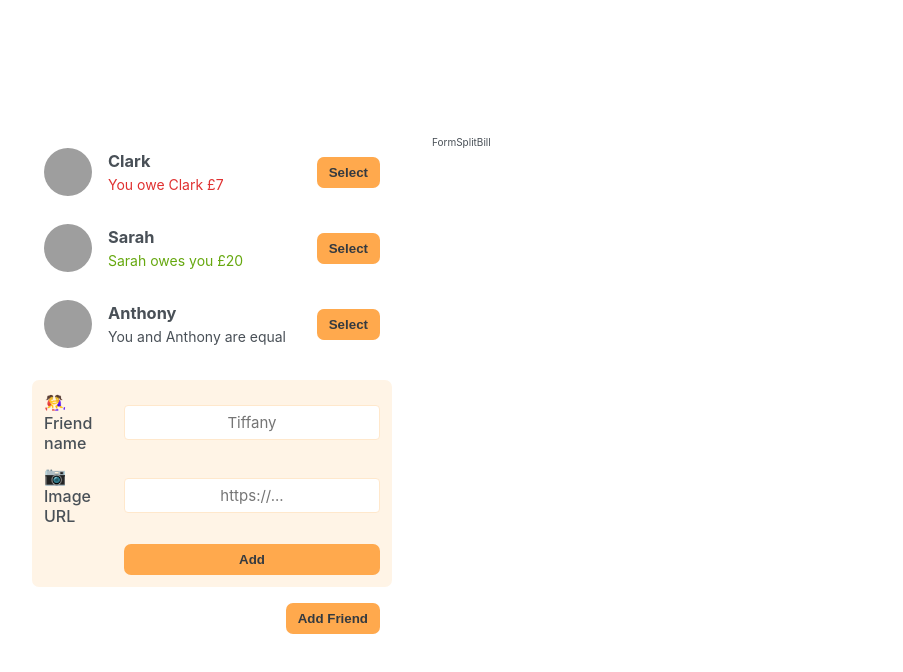
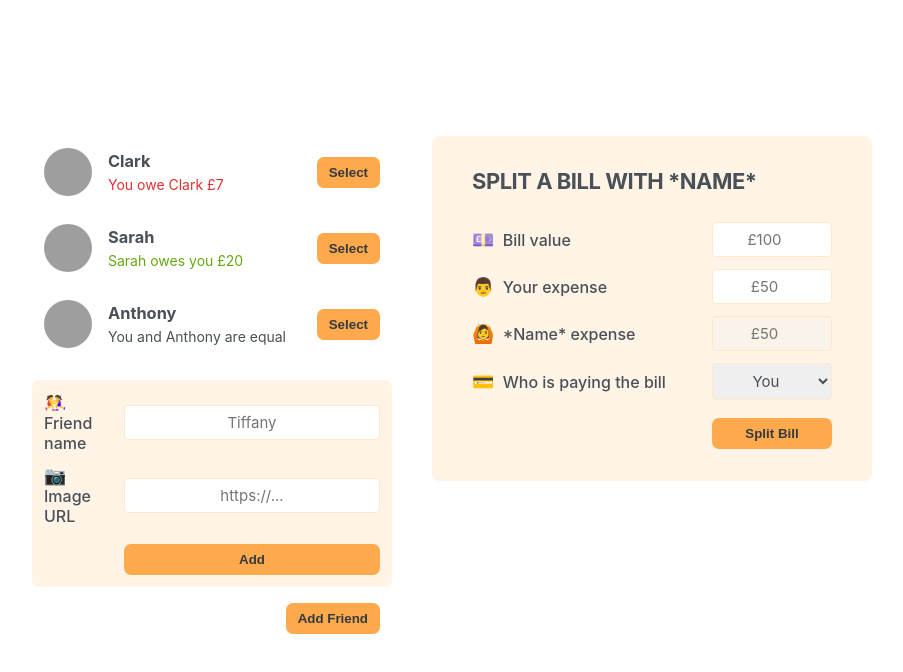
Before and after one commit to UsiTheStorm/eat-n-split, a React (Vite) app: page / in a window 1280 px wide. Shown: the top 672 px of the page, without its empty margins (188-1091 px from the left). Built offline with nearby package versions, Linux system fonts and the light colour scheme; grey boxes are pictures that could not be loaded.

Commit message:
Implement split bill form UI
Replaces the placeholder in FormSplitBill with a form for splitting a bill, including fields for bill value, user and friend expenses, payer selection, and a submit button. Also removes unnecessary wrapper div in App.jsx.

```diff
--- a/src/App.jsx
+++ b/src/App.jsx
@@ -18,9 +18,7 @@ function App() {
         <FormAddFriend />
         <Button>Add Friend</Button>
       </div>
-      <div>
-        <FormSplitBill />
-      </div>
+      <FormSplitBill />
     </div>
   );
 }
--- a/src/components/FormSplitBill.jsx
+++ b/src/components/FormSplitBill.jsx
@@ -1,7 +1,29 @@
 import React from 'react';
 
+import Button from './common/Button';
+
 function FormSplitBill() {
-  return <div>FormSplitBill</div>;
+  return (
+    <form action="" className="form-split-bill">
+      <h2>Split a bill with *Name*</h2>
+      <label htmlFor="bill-value">💷 Bill value</label>
+      <input type="number" placeholder="" id="bill-value" required placeholder="£100" />
+
+      <label htmlFor="your-expense">👨 Your expense</label>
+      <input type="number" placeholder="" id="your-expense" required placeholder="£50" />
+
+      <label htmlFor="friend-expense">🙆 *Name* expense</label>
+      <input type="number" placeholder="" id="friend-expense" disabled placeholder="£50" />
+
+      <label htmlFor="who-pay">💳 Who is paying the bill</label>
+      <select name="who-pay" id="who-pay">
+        <option value="user">You</option>
+        <option value="friend">*Name*</option>
+      </select>
+
+      <Button>Split Bill</Button>
+    </form>
+  );
 }
 
 export default FormSplitBill;
```
